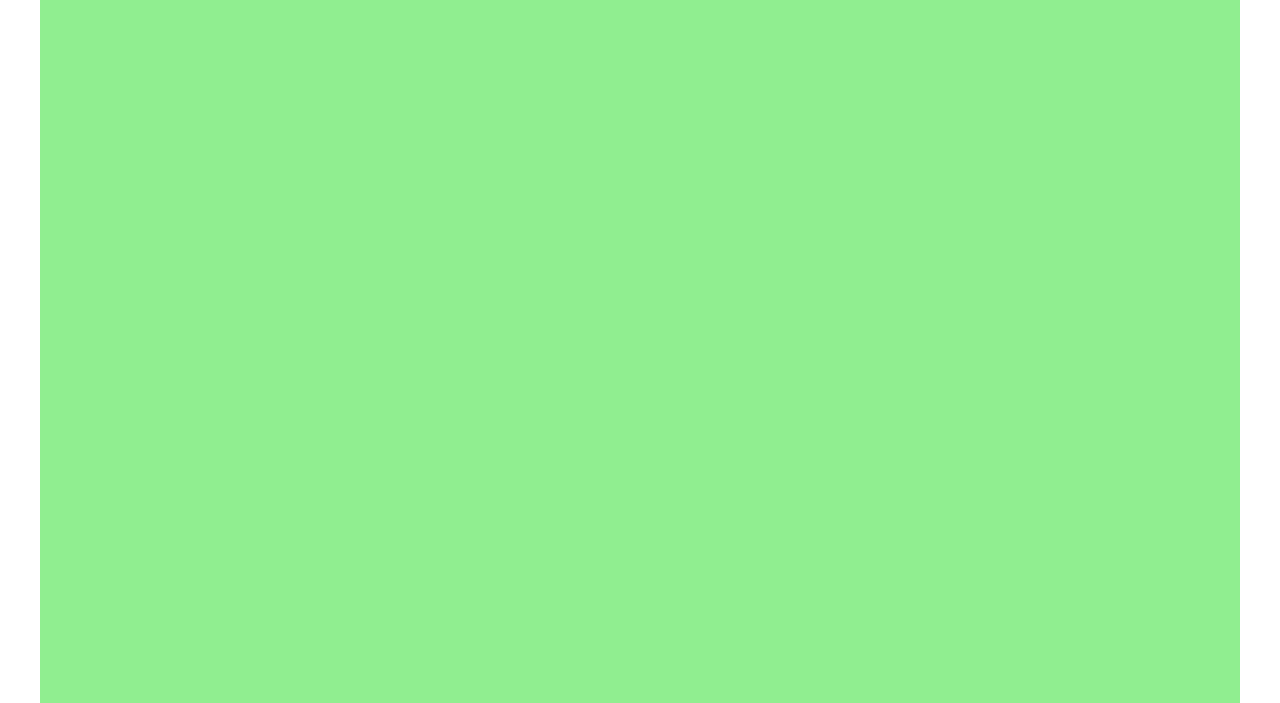
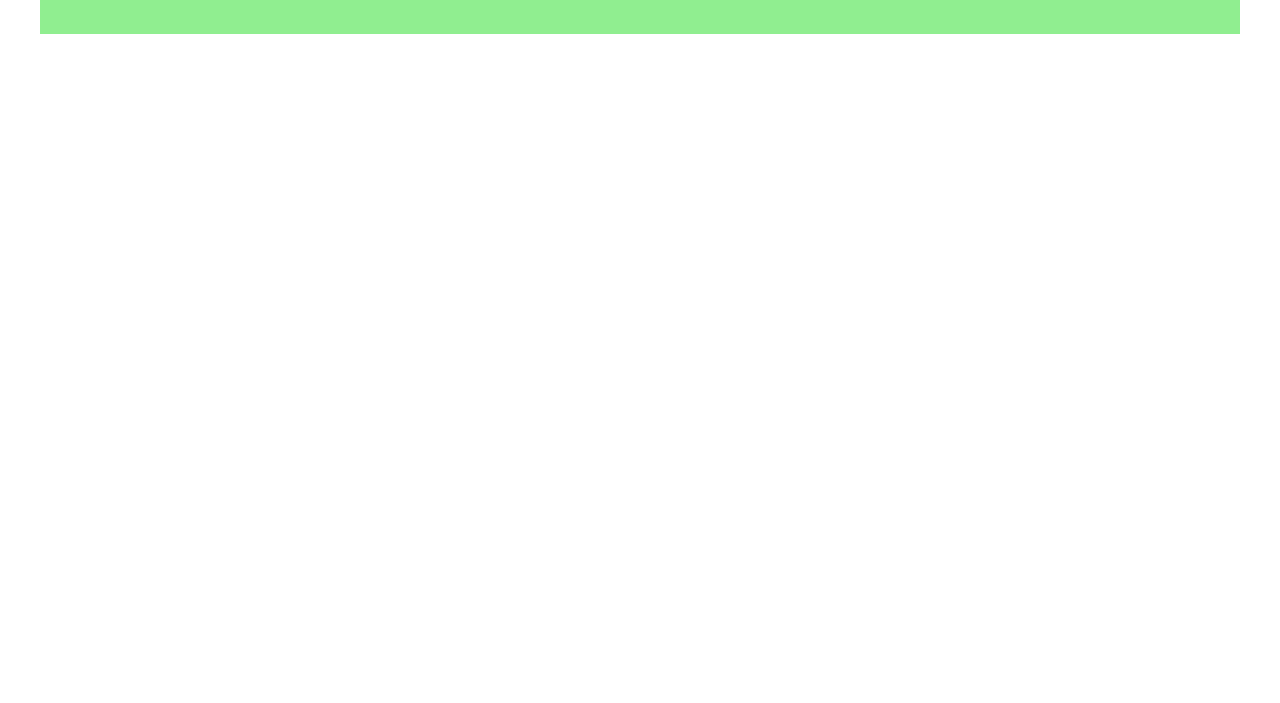
Before and after one commit to katjed/9-1-JS-Functions, a website: page index.html in a window 1280 px wide. Shown: the part 97-800 px from the top of the page. Drawn offline with nearby package versions, Linux system fonts and the light colour scheme.

Commit message:
Update files

```diff
--- a/package.json
+++ b/package.json
@@ -4,11 +4,10 @@
   "description": "",
   "main": "index.js",
   "scripts": {
-    "init-project": "npm run init:dirs && npm run init:files && npm run init:gitignore && npm run init:npm-install",
+    "init-project": "npm install && npm run init:dirs && npm run init:files && npm run init:gitignore",
     "init:dirs": "mkdirp sass css vendor images js",
     "init:files": "touch README.md index.html sass/style.scss js/script.js",
     "init:gitignore": "curl https://raw.githubusercontent.com/github/gitignore/master/Node.gitignore -o .gitignore",
-    "init:npm-install": "npm install",
     "test": "npm run test:html && npm run test:js",
     "test:html": "glob-run nu-html-checker *.html",
     "test:js": "glob-run jshint js/*.js",
@@ -20,7 +19,7 @@
     "watch": "parallelshell \"npm run watch:sass\" \"npm run watch:autoprefixer\" \"npm run watch:browser-sync\" ",
     "watch:sass": "node-sass --output-style expanded --source-map true -o css sass --watch",
     "watch:autoprefixer": "onchange -d 100 css/style.css -- autoprefixer-cli -o css/style.prefixed.css css/style.css",
-    "watch:browser-sync": "browser-sync start --server --files css/*.css *.html"
+    "watch:browser-sync": "browser-sync start --browser \"chrome\" --server --files css/*.css *.html"
   },
   "repository": {
     "type": "git",
--- a/sass/style.scss
+++ b/sass/style.scss
@@ -1,18 +1,18 @@
 @import url(https://fonts.googleapis.com/css?family=Open+Sans);
 
-$fonts: 'Open Sans', sans-serif;
+$font: 'Open Sans', sans-serif;
 $background: lightgreen;
+
 * {
 	box-sizing: border-box;
 }
 body {
 	margin: 0;
-	font-family: $fonts;
+	font-family: $font;
 }
 .container {
 	width: 100%;
 	max-width: 1200px;
-	height: 100vh;
 	margin: 0 auto;
 	background-color: $background;
 	text-align: center;
```
Also changed, not shown: css/style.css, css/style.prefixed.css (deleted).
